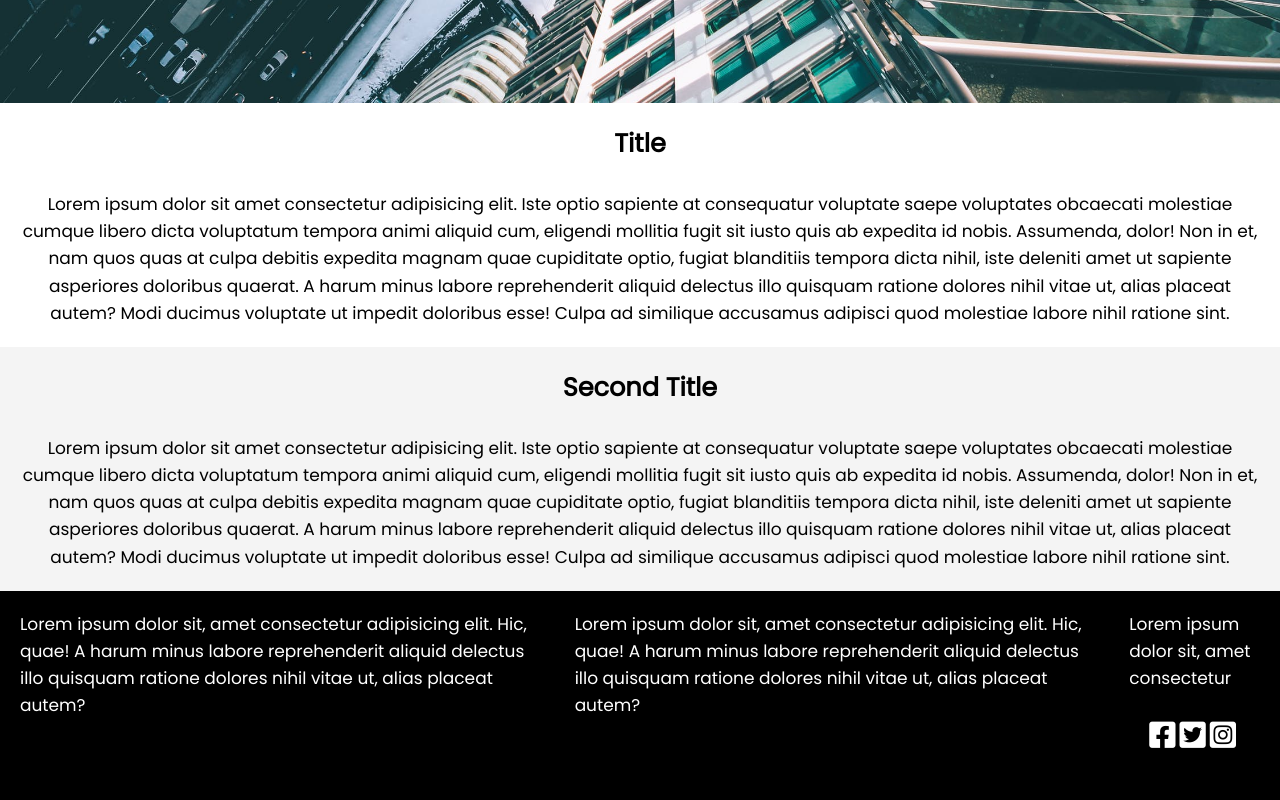
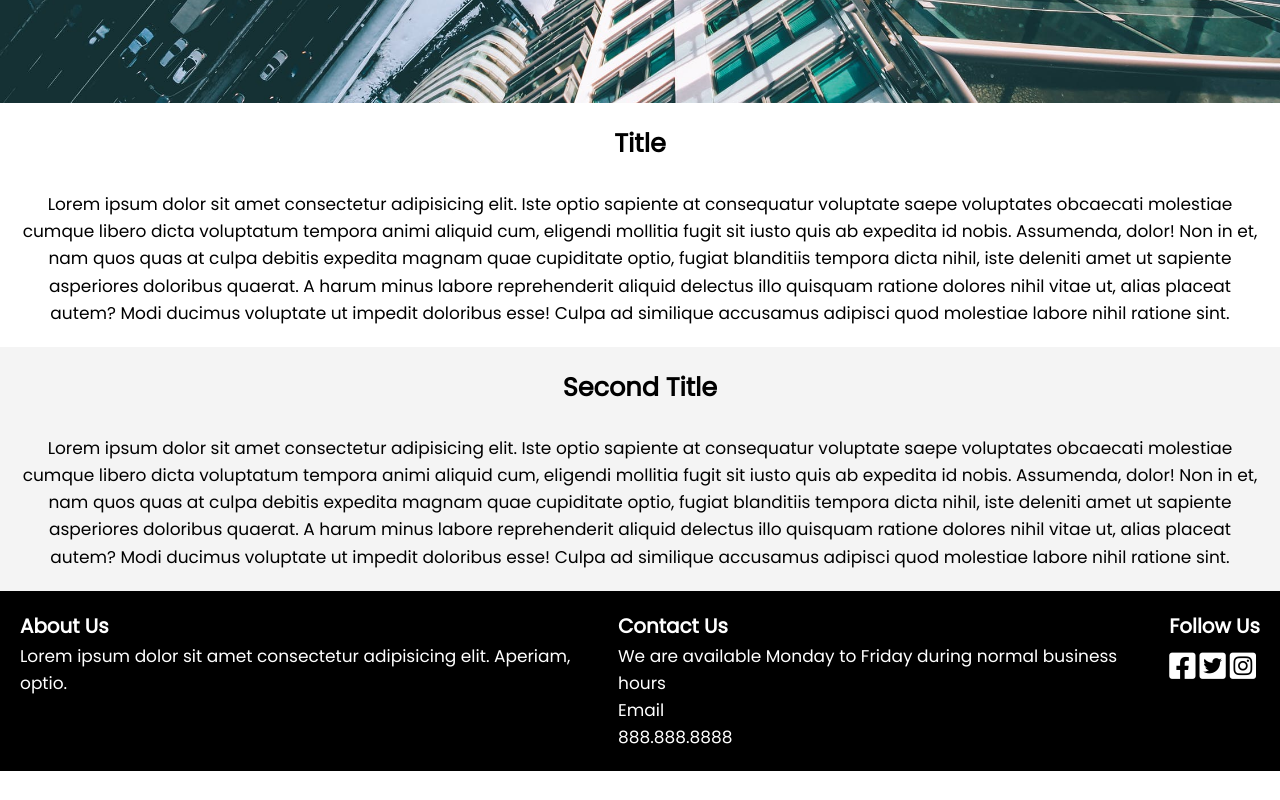
Before and after one commit to andrewly07/landing-page-v2, a plain HTML site: page index.html in a window 1280 px wide. Shown: the part 697-1497 px from the top of the page. After the commit the page ends 1468 px from the top, so only its background shows below. Drawn offline with Linux system fonts and the light colour scheme.

Commit message:
updated footer menu

```diff
--- a/index.html
+++ b/index.html
@@ -77,18 +77,23 @@
     </section>
     <section id="section-c">
       <div class="box1">
-        Lorem ipsum dolor sit, amet consectetur adipisicing elit. Hic, quae! A
-        harum minus labore reprehenderit aliquid delectus illo quisquam ratione
-        dolores nihil vitae ut, alias placeat autem?
+        <h3>About Us</h3>
+        <p>
+          Lorem ipsum dolor sit amet consectetur adipisicing elit. Aperiam,
+          optio.
+        </p>
       </div>
       <div class="box2">
-        Lorem ipsum dolor sit, amet consectetur adipisicing elit. Hic, quae! A
-        harum minus labore reprehenderit aliquid delectus illo quisquam ratione
-        dolores nihil vitae ut, alias placeat autem?
+        <h3 class="">Contact Us</h3>
+        <p>We are available Monday to Friday during normal business hours</p>
+          <a href=""></a>Email</<a><br>
+          <a href=""></a>888.888.8888</<a>
+
+
       </div>
       <div class="box3">
-        Lorem ipsum dolor sit, amet consectetur
-        <div>
+        <h3>Follow Us</h3>
+
         <ul class="social-media">
           <li class="fb-icon">
             <a href="#">
@@ -107,7 +112,6 @@
           </li>
         </ul>
       </div>
-      </div>
     </section>
     <script src="main.js"></script>
   </body>
--- a/style.css
+++ b/style.css
@@ -116,6 +116,7 @@ nav {
 
 #section-c {
   display: flex;
+  background: #000;
 }
 
 #section-c div {
```
Lines whose indentation alone changed are shown as unchanged.
